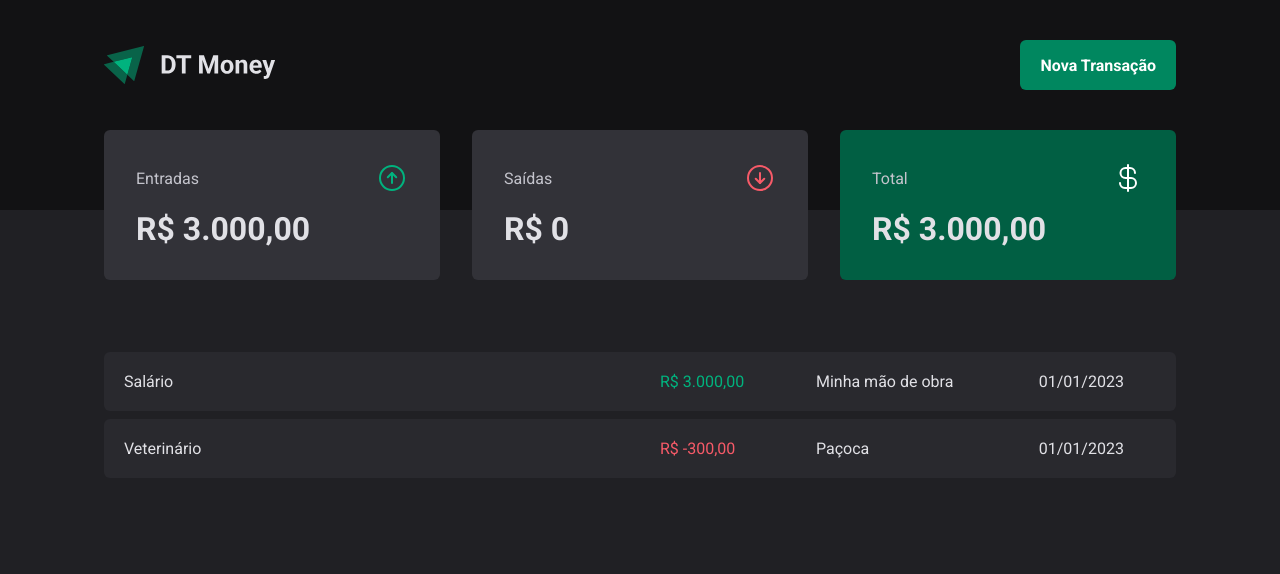
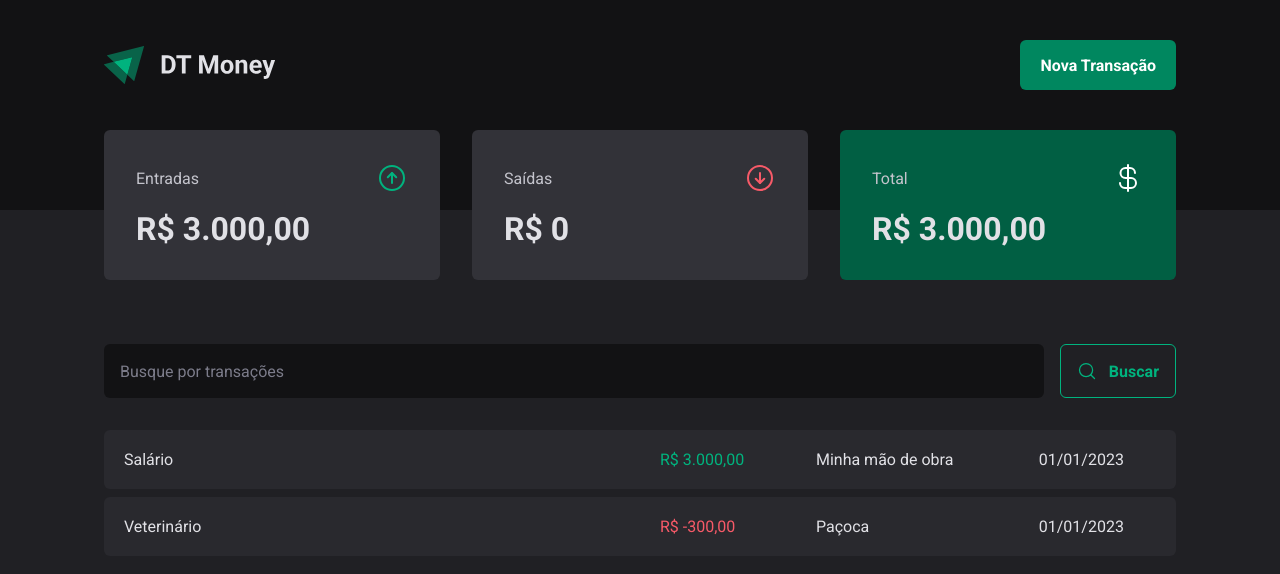
Before and after one commit to jjromary/DtMoney.v2, a React (Vite) app: page / in a window 1280 px wide. Shown: the top 574 px of the page. Built offline with nearby package versions, Linux system fonts and the light colour scheme.

Commit message:
created searchForm

```diff
--- /dev/null
+++ b/src/Pages/Transactions/Components/SearchForm/index.tsx
@@ -0,0 +1,14 @@
+import { MagnifyingGlass } from "phosphor-react"
+import { SearchFormContainer } from "./styles"
+
+export function SearchForm() {
+    return (
+        <SearchFormContainer>
+            <input type='text' placeholder="Busque por transações"></input>
+            <button type="submit">
+                <MagnifyingGlass size={20} />
+                Buscar
+            </button>
+        </SearchFormContainer>
+    )
+}
--- /dev/null
+++ b/src/Pages/Transactions/Components/SearchForm/styles.ts
@@ -0,0 +1,39 @@
+import styled from "styled-components";
+
+export const SearchFormContainer = styled.form`
+  display: flex;
+  gap: 1rem;
+
+  input {
+    flex: 1;
+    border-radius: 6px;
+    border: 0;
+    background: ${(props) => props.theme["gray-900"]};
+    padding: 1rem;
+
+    &::placeholder {
+      color: ${(props) => props.theme["gray-500"]};
+    }
+  }
+
+  button {
+    display: flex;
+    align-items: center;
+    gap: 0.75rem;
+
+    border: 0;
+    padding: 1rem;
+    background: transparent;
+    border: 1px solid ${(props) => props.theme["green-300"]};
+    color: ${(props) => props.theme["green-300"]};
+    font-weight: bold;
+    border-radius: 6px;
+
+    &:hover {
+      background: ${(props) => props.theme["green-500"]};
+      border-color: ${(props) => props.theme["green-500"]};
+      color: ${(props) => props.theme.white};
+      transition: background-color 02s, color 0.2s, border-color 0.2s;
+    }
+  }
+`;
--- a/src/Pages/Transactions/index.tsx
+++ b/src/Pages/Transactions/index.tsx
@@ -1,5 +1,6 @@
 import { Header } from "../../Components/Header";
 import { Summary } from "../../Components/Summary";
+import { SearchForm } from "./Components/SearchForm";
 import { PriceHighLight, TransactionsContainer, TransactionsTable } from "./styles";
 
 export function Transaction() {
@@ -9,6 +10,7 @@
 			<Summary />
 
 			<TransactionsContainer>
+				<SearchForm />
 				<TransactionsTable>
 					<tbody>
 						<tr>
```
